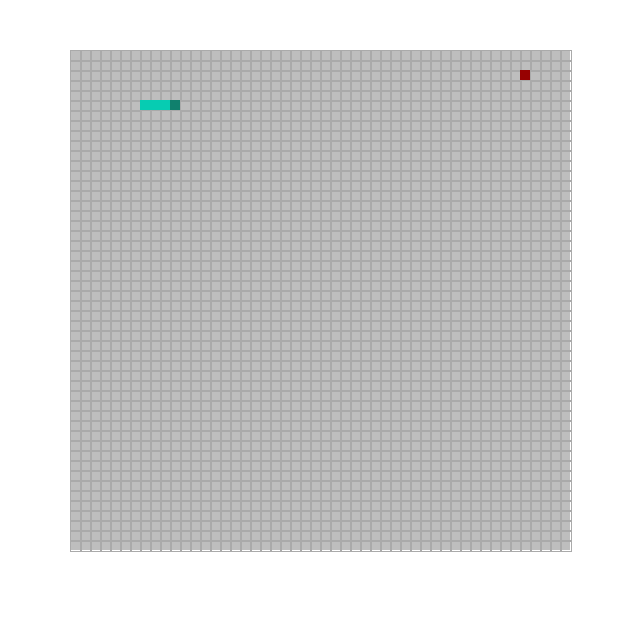
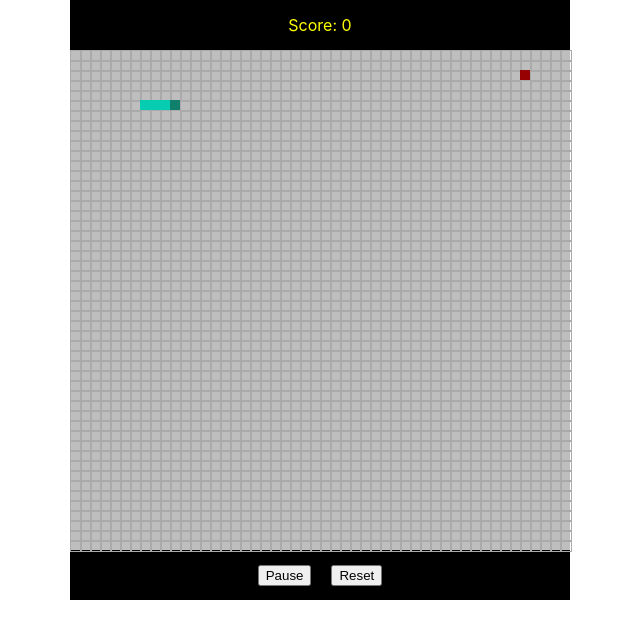
Before and after one commit to xiixcg/snake-master, a React (Create React App) app: page / in a window 1280 px wide. Shown: the top 638 px of the page, without its empty margins (320-960 px from the left). Built offline with nearby package versions, Linux system fonts and the light colour scheme.

Commit message:
Step 14 done. Additional programming required for the snake direction

```diff
--- a/src/board.tsx
+++ b/src/board.tsx
@@ -31,10 +31,15 @@ export const Board = () => {
   const[tick, setTick] = useState<number>(0)
   const[snakeVelocity, setSnakeVelocity] = useState<Velocity>({rowV: 0, colV: 0})
   const[direction, setDirection] = useState<snakeDirection>(snakeDirection.right)
-
-
+  const[lost, setLost] = useState<boolean>(false)
+  const[pause, setPause] = useState<boolean>(false)
+  const[reset, setReset] = useState<boolean>(false)
+  const[score, setScore] = useState<number>(0)
 
   useEffect(() => {
+    if(reset){
+      resetAll()
+    }
     initGrid()
     placeFood()
 
@@ -48,12 +53,24 @@ export const Board = () => {
       document.removeEventListener('keydown', onKeyDown);
       window.clearInterval(timer);
     }
-  }, [])  // eslint-disable-line react-hooks/exhaustive-deps
+  }, [reset])  // eslint-disable-line react-hooks/exhaustive-deps
 
   useEffect(() => {
-    moveSnake()
     gameLogic()
-  }, [tick])
+    if (!pause){
+      moveSnake()
+    }
+  }, [tick])  // eslint-disable-line react-hooks/exhaustive-deps
+
+  const resetAll = () =>{
+    setSnakeHead({row: 5, col: 10})
+    setSnakeTail([{row: 5, col: 9}, {row: 5, col: 8}, {row: 5, col: 7}])
+    setLost(false)
+    setSnakeVelocity({rowV: 0, colV: 0})
+    setTick(0)
+    setReset(false)
+    setScore(0)
+  }
 
   const initGrid = () => {
     const grid = [];
@@ -108,6 +125,12 @@ export const Board = () => {
   }
 
   const onKeyDown = (event: KeyboardEvent) => {
+
+    console.log(pause)
+    if (pause){
+      return
+    }
+    //Handle key press when snake is not paused
     switch(event.keyCode){
         case 37:
         case 100:
@@ -138,6 +161,7 @@ export const Board = () => {
           }
           break
     }
+    console.log(snakeVelocity)
   }
 
   const moveSnake = () => {
@@ -152,7 +176,6 @@ export const Board = () => {
         else if (isOnLastTail(i)){  //Last tail only need to be added when food was eaten
           if (isFoodEaten()){
             newTail.push(snakeTail[i])
-            placeFood()
           }
         }
         else{
@@ -183,13 +206,19 @@ export const Board = () => {
 
   const gameLogic = () => {
     if (isFoodEaten()){
-      // placeFood()
+      placeFood()
+      setScore(score + 100)
     }
     else if (isWallHit()){
       console.log('You hit the wall')
+      setLost(true)
     }
     else if (isTailHit()){
       console.log('You hit the tail')
+      setLost(true)
+    }
+    else if (pause){
+      setSnakeVelocity({rowV: 0, colV: 0})
     }
   }
 
@@ -201,7 +230,45 @@ export const Board = () => {
     return snakeTail.find((tail) => {return isObjectInCell(tail, snakeHead.row, snakeHead.col)})
   }
 
-  return <div className='board-background'>{grid && drawGrid()}</div>
+  const drawSnakeBoard = () => {
+    return (
+      <div className='snake-board-background'>
+        { lost === false ? grid && drawGrid() : drawLost()}
+      </div>
+    )
+  }
+
+  const drawLost = () => {
+    return <div className='board-lost'>Game Lost</div>
+  }
+
+  const drawScoreBoard = () => {
+    return (
+      <div className='score-board'>{`Score: ${score}`}</div>
+    )
+  }
+
+  const drawButtons = () => {
+    return (
+      <div className='button-board'>
+        <button className='button' onClick={() => setPause(!pause) }>
+          Pause
+        </button>
+        <button className='button' onClick={() => setReset(true)}>
+          Reset
+        </button>
+      </div>
+    )
+  }
+
+  return (
+    <div className='game-board'>
+      {drawScoreBoard()}
+      {drawSnakeBoard()}
+      {drawButtons()}
+    </div>
+  )
 }
 
+
 export default Board;
--- a/src/index.tsx
+++ b/src/index.tsx
@@ -4,7 +4,6 @@ import './index.css';
 import * as serviceWorker from './serviceWorker';
 import './styles.scss';
 import Board from './board';
-import Game from './game';
 
 ReactDOM.render(<Board />, document.getElementById('root'));
 
--- a/src/styles.scss
+++ b/src/styles.scss
@@ -1,8 +1,27 @@
 /* variables */
 $boardSize: 500px;
+$scoreBoardHeight: $boardSize/10;
+$buttonBoardHeight: $boardSize/10;
 $cellSize: 10px;
 
-.board-background{
+.game-board{
+    background-color: rgba(255, 255, 255, 0.9);
+    width: $boardSize;
+    height: $boardSize + $scoreBoardHeight + $buttonBoardHeight;
+    margin: 0 auto;
+}
+
+.score-board{
+    background-color: black;
+    color: yellow;
+    width: $boardSize;
+    height: $scoreBoardHeight;
+    display: table-cell;
+    text-align: center;
+    vertical-align: middle;
+}
+
+.snake-board-background{
     background-color: rgb(190, 190, 190);
     width: $boardSize;
     height: $boardSize;
@@ -10,9 +29,15 @@ $cellSize: 10px;
     grid-template-columns: repeat($boardSize/$cellSize, $cellSize);
     grid-template-rows: repeat($boardSize/$cellSize, $cellSize);
     grid-gap: 0;
-    /*Customization*/
-    margin: 50px auto;
+}
 
+.board-lost{
+    width: $boardSize;
+    height: $boardSize;
+    color: rgb(122, 122, 100);
+    text-align: center;
+    padding-top: $boardSize/10*4;
+    font-size: $boardSize/10;
 }
 
 .cell{
@@ -39,3 +64,15 @@ $cellSize: 10px;
     width: $cellSize;
     height: $cellSize;
 }
+
+.button-board{
+    background-color: black;
+    width: $boardSize;
+    height: $buttonBoardHeight;
+    display: table-cell;
+    vertical-align: middle;
+    text-align: center;
+}
+.button{
+    margin: $buttonBoardHeight/5;
+}
```
Also changed, not shown: src/game.tsx (deleted, +0 -14 lines).
